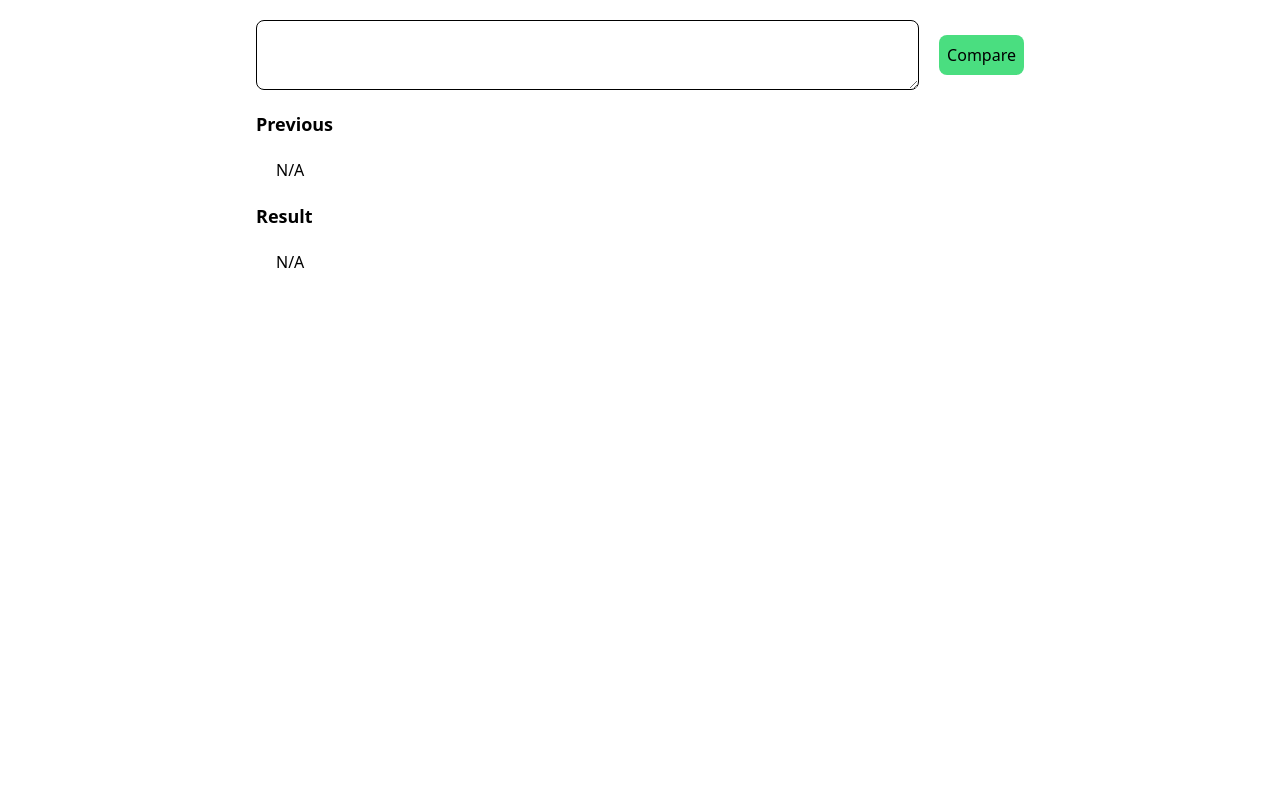
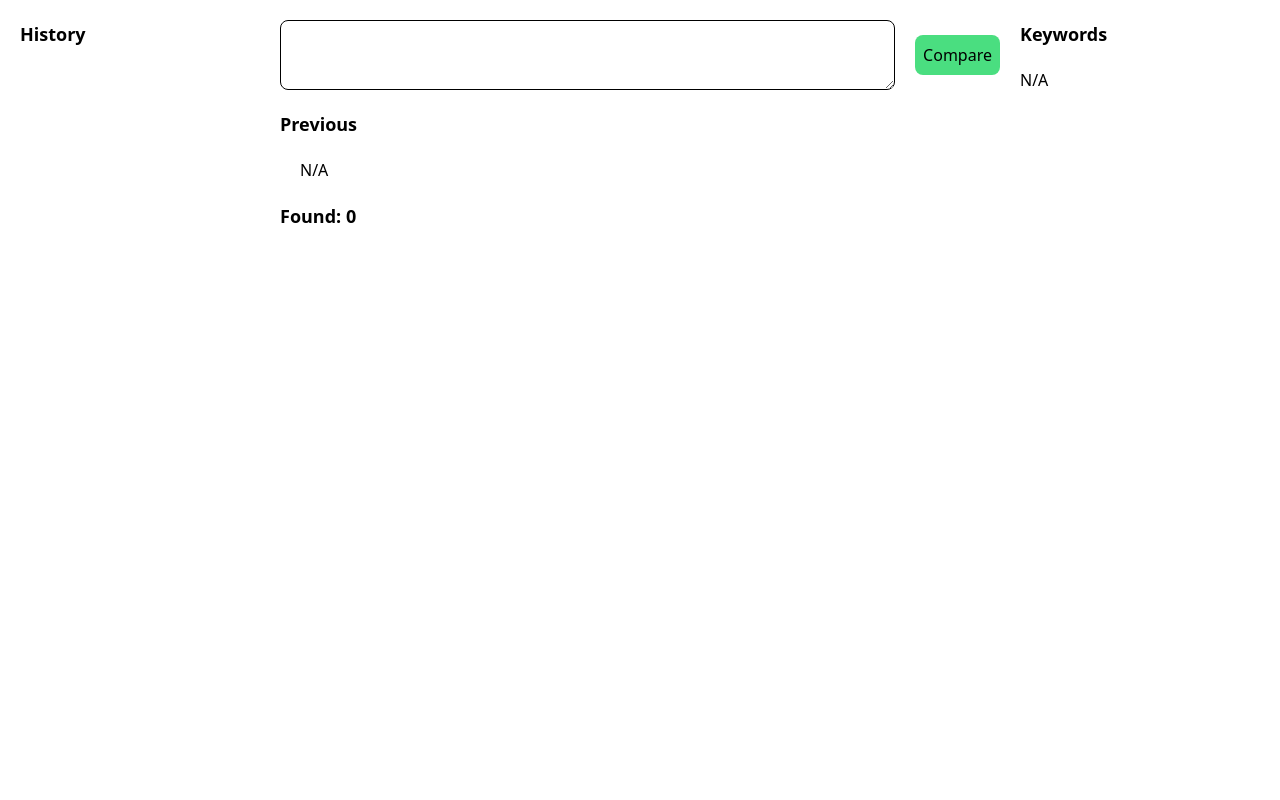
Before and after one commit to locphan201/tagify, a Flask app: page / in a window 1280 px wide. Run offline with Flask 3, Linux system fonts and the light colour scheme; parts of the project's set-up code (start-up, migrations or seed data) failed here and were passed over; some libraries are stand-ins or nearby versions.

Commit message:
update 21/08/2024

```diff
--- a/compare.py
+++ b/compare.py
@@ -4,7 +4,7 @@ import time
 import argparse
 
 def load_data():
-    with open('metadata_sm.json', 'r') as f:
+    with open('metadata.json', 'r') as f:
         videos = json.load(f)
     return videos
 
--- a/main.py
+++ b/main.py
@@ -1,4 +1,5 @@
 from flask import Flask, render_template, jsonify, request
+from convert import convert_sentence_to_json
 from compare import compare, load_data
 
 app = Flask(__name__)
@@ -20,8 +21,10 @@ def compare_route():
         return_data = [f'{video["video"]} - {video["desc"]}' for video in compared if video["points"] == max]
 
         # return_data = [f'{video["video"]} - {video["desc"]}' for video in compared[:10]]
-
-        return jsonify({'result': return_data}), 200
+        keywords = []
+        for keys in convert_sentence_to_json(prompt):
+            keywords.extend(keys['keywords'])
+        return jsonify({'keywords': keywords, 'result': return_data}), 200
     except Exception as e:
         return jsonify({'error': str(e)}), 500
 
--- a/templates/index.html
+++ b/templates/index.html
@@ -6,18 +6,33 @@
     <script src="https://cdn.tailwindcss.com"></script>
     <title>Document</title>
 </head>
-<body class="w-dvw h-dvh flex flex-col gap-5 justify-center items-center overflow-hidden py-5">
-    <div class="w-3/5 flex gap-5 justify-center items-center">
-        <textarea id="prompt" class="grow border border-black rounded-lg p-2.5" required></textarea>
-        <button class="p-2 bg-green-400 font-medium rounded-lg" onclick="compareButton()">Compare</button>
+<body class="w-dvw h-dvh flex justify-center items-center gap-5 p-5 overflow-hidden">
+    <div class="w-1/5 h-full flex flex-col gap-5 overflow-x-hidden overflow-y-auto">
+        <h2 class="w-full text-lg font-semibold">History</h2>
+        <div id="history" class="w-full grow flex flex-col gap-1 overflow-x-hidden overflow-y-auto"></div>
     </div>
 
-    <h2 class="w-3/5 text-lg font-semibold">Previous</h2>
-    <div id="previous" class="w-3/5 px-5">N/A</div>
-    <h2 class="w-3/5 text-lg font-semibold">Result</h2>
-    <div id="result" class="w-3/5 grow flex flex-col px-5 overflow-y-auto overflow-x-hidden">N/A</div>
+    <div class="w-3/5 h-full flex flex-col gap-5 justify-center items-center overflow-x-hidden overflow-y-auto">
+        <div class="w-full flex gap-5 justify-center items-center">
+            <textarea id="prompt" class="grow border border-black rounded-lg p-2.5" required></textarea>
+            <button class="p-2 bg-green-400 font-medium rounded-lg hover:opacity-75" onclick="compareButton()">Compare</button>
+        </div>
+
+        <h2 class="w-full text-lg font-semibold">Previous</h2>
+        <div id="previous" class="w-full px-5">N/A</div>
+        <h2 id="found" class="w-full text-lg font-semibold">Found: 0</h2>
+        <div id="result" class="w-full grow flex flex-col px-5 overflow-y-auto overflow-x-hidden"></div>
+    </div>
+    <div class="w-1/5 h-full flex flex-col gap-5 overflow-x-hidden overflow-y-auto">
+        <h2 class="w-full text-lg font-semibold">Keywords</h2>
+        <div id="keywords" class="w-full flex flex-wrap gap-1 overflow-x-hidden overflow-y-auto">N/A</div>
+    </div>
 
     <script>
+        function setTextToPrompt(inputText) {
+            document.getElementById("prompt").value = inputText;
+        }
+
         async function compareButton() {
             const inputText = document.getElementById("prompt").value.trim();
 
@@ -41,8 +56,35 @@
                 return;
             }
 
-            document.getElementById("previous").textContent = document.getElementById("prompt").value
+            const prompt = document.getElementById("prompt").value;
+
+            const historyElement = document.createElement("div");
+            historyElement.className = "w-full h-fit p-2.5 flex flex-col justify-center overflow-hidden bg-gray-100 hover:bg-gray-300 rounded-lg cursor-pointer";
+            historyElement.innerHTML = `
+                <div class="whitespace-nowrap overflow-hidden text-ellipsis">${prompt}</div>
+                <div>Found: ${result.result.length}</div>
+            `;
+            historyElement.addEventListener("click", function() {
+                setTextToPrompt(prompt);
+            })
+            document.getElementById("history").appendChild(historyElement);
+
+
+
+            document.getElementById("previous").textContent = prompt;
             document.getElementById("prompt").value = "";
+
+            const keyList = document.getElementById("keywords");
+            keyList.innerHTML = "";
+
+            result.keywords.forEach(element => {
+                const divElement = document.createElement("div");
+                divElement.className = "w-fit h-fit px-5 py-2.5 bg-gray-100 cursor-pointer rounded hover:bg-gray-300";
+                divElement.textContent = element;
+                keyList.appendChild(divElement);
+            });
+
+            document.getElementById("found").textContent = `Found: ${result.result.length}`;
 
             const resultList = document.getElementById("result");
             resultList.innerHTML = "";
```
